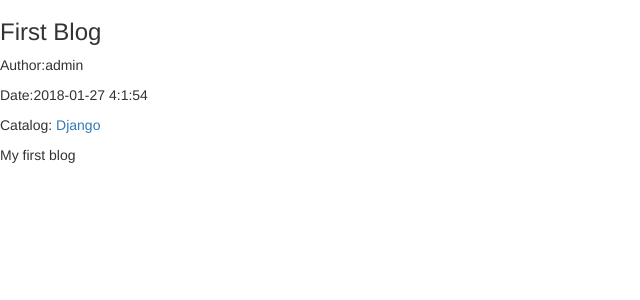
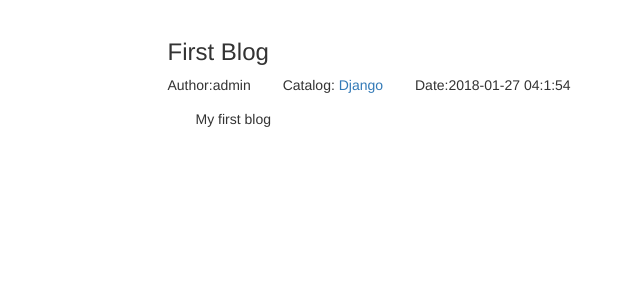
Before and after one commit to hanxuwu/Learning-Django, a Django app: page /blog/1 in a window 1280 px wide. Shown: the part 51-351 px from the top of the page, without its empty margins (0-640 px from the left). Run offline with Django 3.2, Linux system fonts and the light colour scheme; data comes from the database, SQL or seed files in the repository; some libraries are stand-ins or nearby versions.

Commit message:
#MyBlog# modify other pages

```diff
--- a/Learning Django2.0/Blog/myblog_env/myblog/blog/static/blog.css
+++ b/Learning Django2.0/Blog/myblog_env/myblog/blog/static/blog.css
@@ -17,3 +17,17 @@ div.blog p.blog-info{
     margin-bottom:0;
 
 }
+
+ul.blog-info-description {
+    list-style-type :none;
+    margin-bottom:1em;
+}
+
+ul.blog-info-description li{
+    display: inline-block;
+    margin-right: 2em;
+}
+
+div.blog-content{
+    text-indent: 2em;
+}
--- a/Learning Django2.0/Blog/myblog_env/myblog/blog/templates/blog/blog_detail.html
+++ b/Learning Django2.0/Blog/myblog_env/myblog/blog/templates/blog/blog_detail.html
@@ -1,20 +1,30 @@
 {% extends 'base.html'%}
-{% block title %}
-    {{blog.title}}
+{% block title %}{{blog.title}}{% endblock %}
+{% block nav_blog_active %}active{% endblock %}
+
+{% load staticfiles %}
+{% block header_extend %}
+    <link rel="stylesheet" href="{% static 'blog.css' %}">
 {% endblock %}
 
-{% block nav_blog_active %}active{% endblock %}
+{% block content %}
+    <div class="container">
+        <div class="row">
+            <div class="col-xs-10 col-xs-offset-1">
+                <h3>{{blog.title}}</h3>
+                <ul class="blog-info-description">
+                    <li>Author:{{blog.author}}</li>
 
-{% block content %}
-    <h3>{{blog.title}}</h3>
-    <p>Author:{{blog.author}}</p>
-    <p>Date:{{blog.create_time|date:"Y-m-d G:n:s"}}</p>
-    <!--<p>Catalog:{{blog.blog_type}}</p> -->
-    <p>Catalog:
-        <a href="{% url 'blogs_with_type' blog.blog_type.pk%}">  <!--urls.py--> <!--models.py-->
-            {{blog.blog_type}}
-        </a>
-    </p>
-
-    <p>{{blog.content}}</p>
+                    <!--<p>Catalog:{{blog.blog_type}}</p> -->
+                    <li>Catalog:
+                        <a href="{% url 'blogs_with_type' blog.blog_type.pk%}">  <!--urls.py--> <!--models.py-->
+                            {{blog.blog_type}}
+                        </a>
+                    </li>
+                    <li>Date:{{blog.create_time|date:"Y-m-d H:n:s"}}</li>
+                </ul>
+                <div class="blog-content">{{blog.content}}</div>
+            </div>
+        </div>
+    </div>
 {% endblock %}
--- a/Learning Django2.0/Blog/myblog_env/myblog/blog/templates/blog/blog_list.html
+++ b/Learning Django2.0/Blog/myblog_env/myblog/blog/templates/blog/blog_list.html
@@ -10,14 +10,14 @@
         <div class="row">
             <div class="col-xs-12 col-sm-8 col-md-9 col-lg-10">
                 <div class="panel panel-default">
-                    <div class="panel-heading">Blog List(There are {{blogs|length}} blogs)</div>
+                    <div class="panel-heading">{% block blog_list_title %} Blog List(There are {{blogs|length}} blogs){% endblock %} </div>
                     <div class="panel-body">
                         {% for blog in blogs %}
                             <div class="blog">
                                     <h3><a href="{% url 'blog_detail' blog.pk %}">{{blog.title}}</a></h3>
                             <p class="blog-info">
                                     <span class="glyphicon glyphicon-tag"></span><a href="{% url 'blogs_with_type' blog.blog_type.pk %}">{{blog.blog_type}}</a>
-                                    <span class="glyphicon glyphicon-time"></span>{{blog.create_time|date:"Y-m-d G:n:s"}}
+                                    <span class="glyphicon glyphicon-time"></span>{{blog.create_time|date:"Y-m-d H:n:s"}}
                             </p>
 
                                     <p>{{blog.content|truncatechars:200}}</p>
--- a/Learning Django2.0/Blog/myblog_env/myblog/blog/views.py
+++ b/Learning Django2.0/Blog/myblog_env/myblog/blog/views.py
@@ -18,5 +18,6 @@ def blogs_with_type(request,blog_type_pk):
     blog_type = get_object_or_404(BlogType,pk=blog_type_pk)  # 2nd
     context['blogs']=Blog.objects.filter(blog_type=blog_type)     # 1st
     context['blog_type']=blog_type   # 3rd
+    context['blog_types']=BlogType.objects.all()
     return render_to_response('blog/blog_with_type.html',context)
 # Create your views here.
```
Also changed, not shown: Learning Django2.0/Blog/myblog_env/myblog/blog/templates/blog/blog_with_type.html (+5 -20 lines), Learning Django2.0/Documents/README.md, 6 other files.
